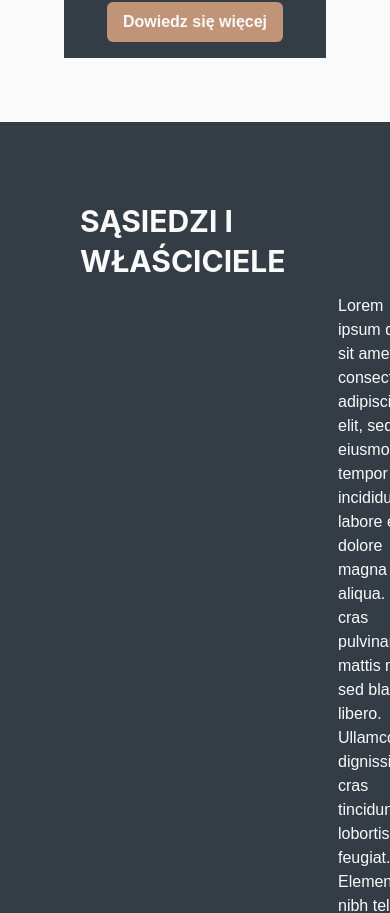
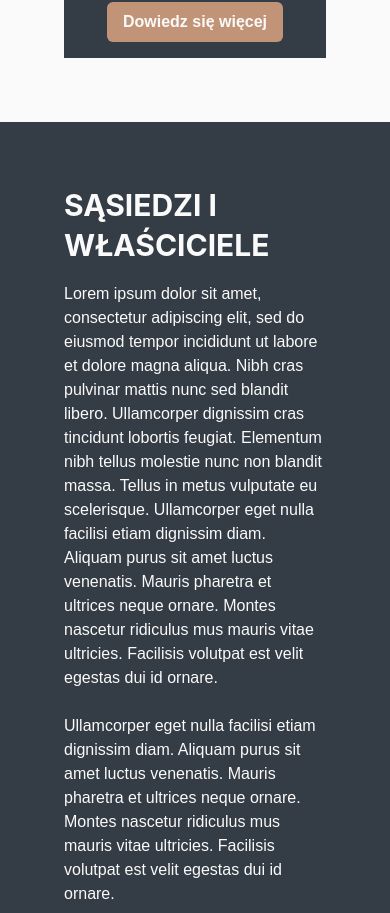
Before and after one commit to MojUrsus/MojUrsus.github.io, a React (Vite) app: page / in a window 390 px wide. Shown: the part 3079-3992 px from the top of the page. Built offline with nearby package versions, Linux system fonts and the light colour scheme.

Commit message:
Improve the Neighbors page responsiveness

```diff
--- a/src/pages/NeighborsAndOwnersPage.tsx
+++ b/src/pages/NeighborsAndOwnersPage.tsx
@@ -1,20 +1,15 @@
-import { Box, Flex, HStack, Heading, Image, VStack, Text } from "@chakra-ui/react";
+import { Box, Heading, Image, VStack, Text, Stack } from "@chakra-ui/react";
 
 const NeighborsAndOwnersPage = () => {
     return <Box
         id='neighborsowners-page'
-        padding={20}
+        padding={16}
         color={'white'}
         bg={'gray.100'}>
-        <VStack
-            w='full'
-            spacing={3}>
-            <Flex w='full' alignContent={'flex-start'}>
-                <Heading>SĄSIEDZI I WŁAŚCICIELE</Heading>
-            </Flex>
-            <HStack
-                w='full'
-                spacing={7}>
+        <VStack spacing={4}>
+            <Heading>SĄSIEDZI I WŁAŚCICIELE</Heading>
+            <Stack direction={{base: 'column-reverse', lg: 'row'}}
+                spacing={8}>
                 <Image
                     h='full'
                     src='neighbors.jpg'
@@ -26,7 +21,7 @@ const NeighborsAndOwnersPage = () => {
                     <br />
                     Ullamcorper eget nulla facilisi etiam dignissim diam. Aliquam purus sit amet luctus venenatis. Mauris pharetra et ultrices neque ornare. Montes nascetur ridiculus mus mauris vitae ultricies. Facilisis volutpat est velit egestas dui id ornare.
                 </Text>
-            </HStack>
+            </Stack>
         </VStack>
     </Box>;
 };
```
